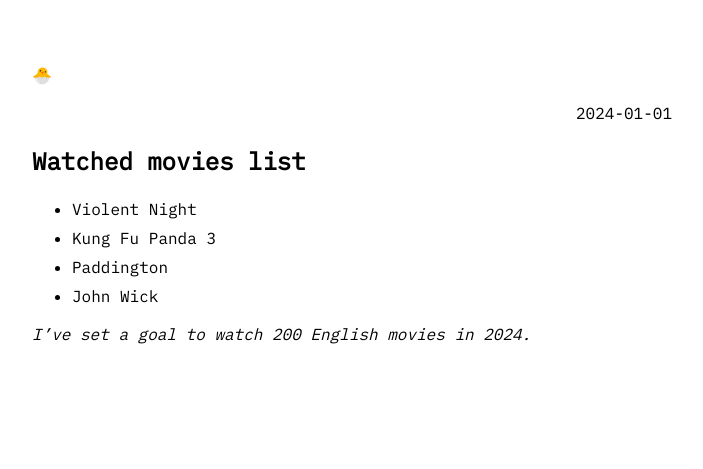
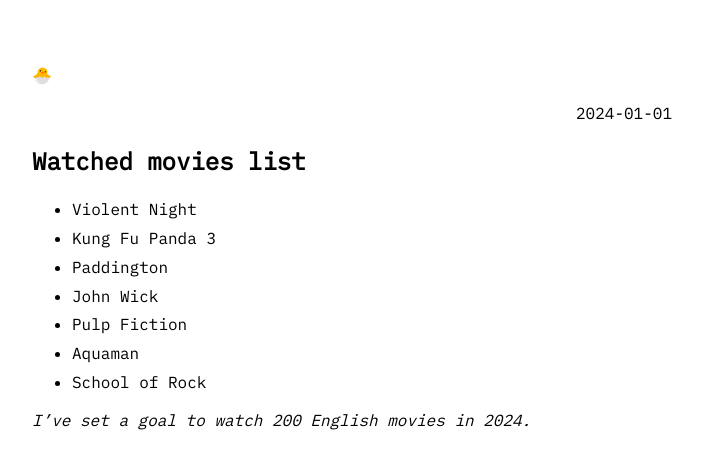
Before and after one commit to prolkh/prolkh.github.io, a Jekyll site: the page built from watched-movies-list.md, in a window 1280 px wide. Shown: the top 469 px of the page, without its empty margins (288-991 px from the left). Built offline with Jekyll 4.4.1, drawn with Linux system fonts in a browser that asks for light colours.

Commit message:
doc: Update movie list data

```diff
--- a/_data/movies.yml
+++ b/_data/movies.yml
@@ -10,3 +10,12 @@ entries:
 
   - title: 'John Wick'
     date: '2024-01-01'
+
+  - title: 'Pulp Fiction'
+    date: '2024-01-05'
+
+  - title: 'Aquaman'
+    date : '2024-01-07'
+
+  - title: 'School of Rock'
+    date : '2024-01-10'
```
